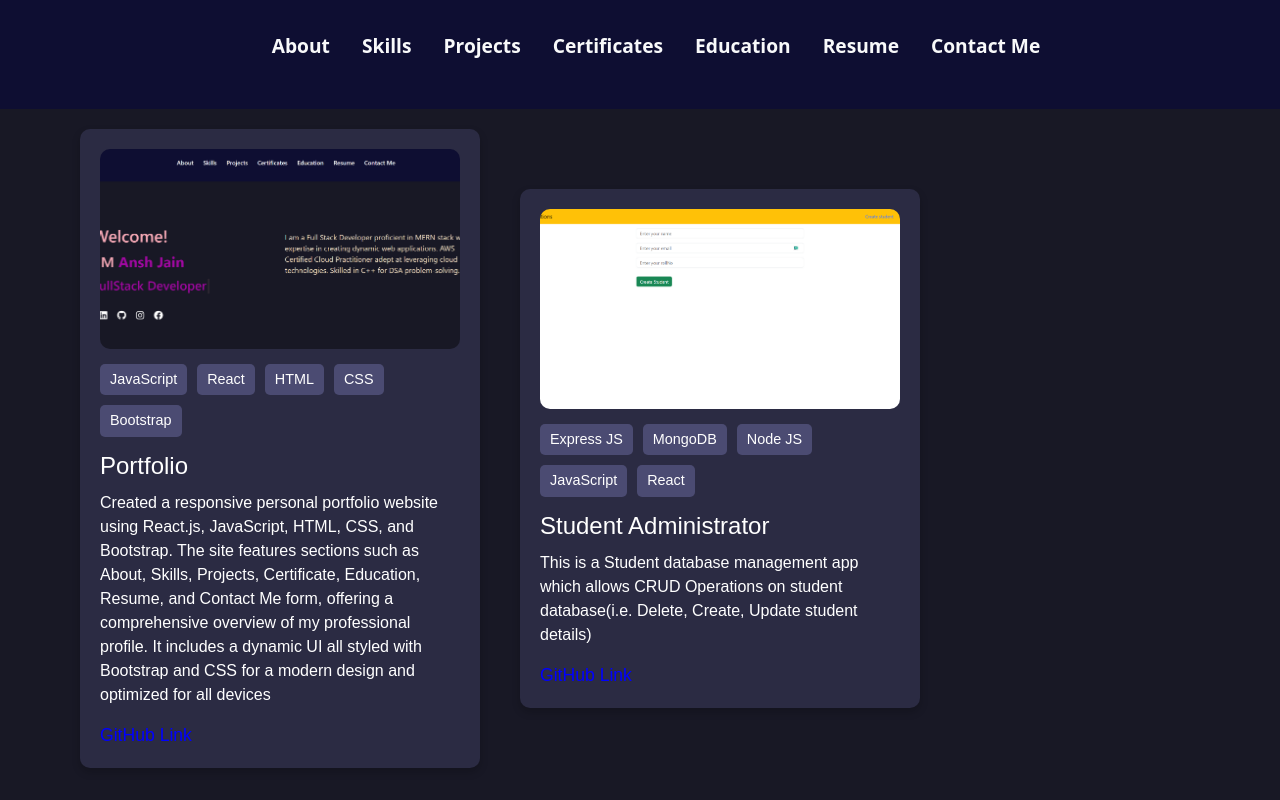
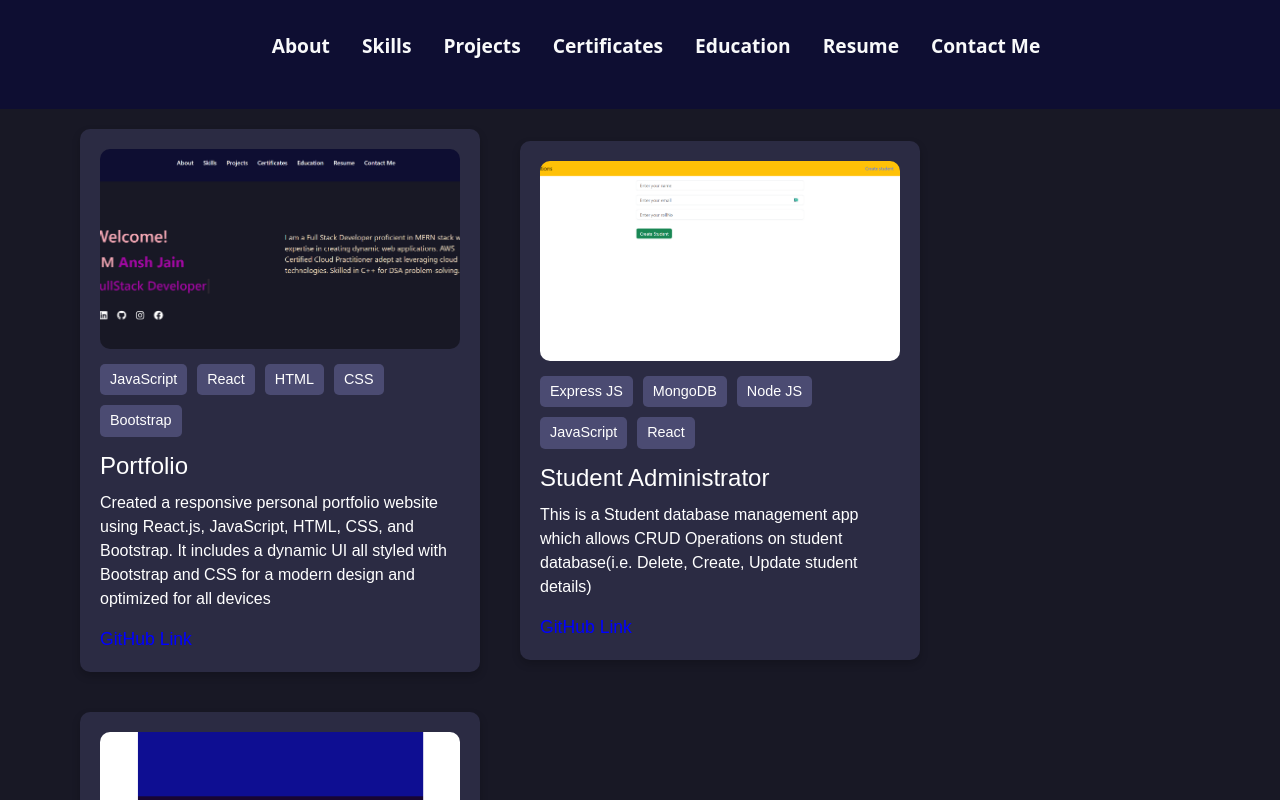
Before and after one commit to ansh87913/My-Portfolio, a React (Create React App) app: page /projects in a window 1280 px wide. Shown: the top 800 px of the page. Built offline with nearby package versions, Linux system fonts and the light colour scheme.

Commit message:
Update projectsData.js

```diff
--- a/src/components/Projects/projectsData.js
+++ b/src/components/Projects/projectsData.js
@@ -8,7 +8,7 @@ const projectsData = [
     imageUrl: P3,
     tags: ["JavaScript", "React", "HTML", "CSS", "Bootstrap"],
     title: "Portfolio",
-    description: "Created a responsive personal portfolio website using React.js, JavaScript, HTML, CSS, and Bootstrap. The site features sections such as About, Skills, Projects, Certificate, Education, Resume, and Contact Me form, offering a comprehensive overview of my professional profile. It includes a dynamic UI all styled with Bootstrap and CSS for a modern design and optimized for all devices",
+    description: "Created a responsive personal portfolio website using React.js, JavaScript, HTML, CSS, and Bootstrap. It includes a dynamic UI all styled with Bootstrap and CSS for a modern design and optimized for all devices",
     github: "https://github.com/ansh87913/My-Portfolio",
   },
   {
```
